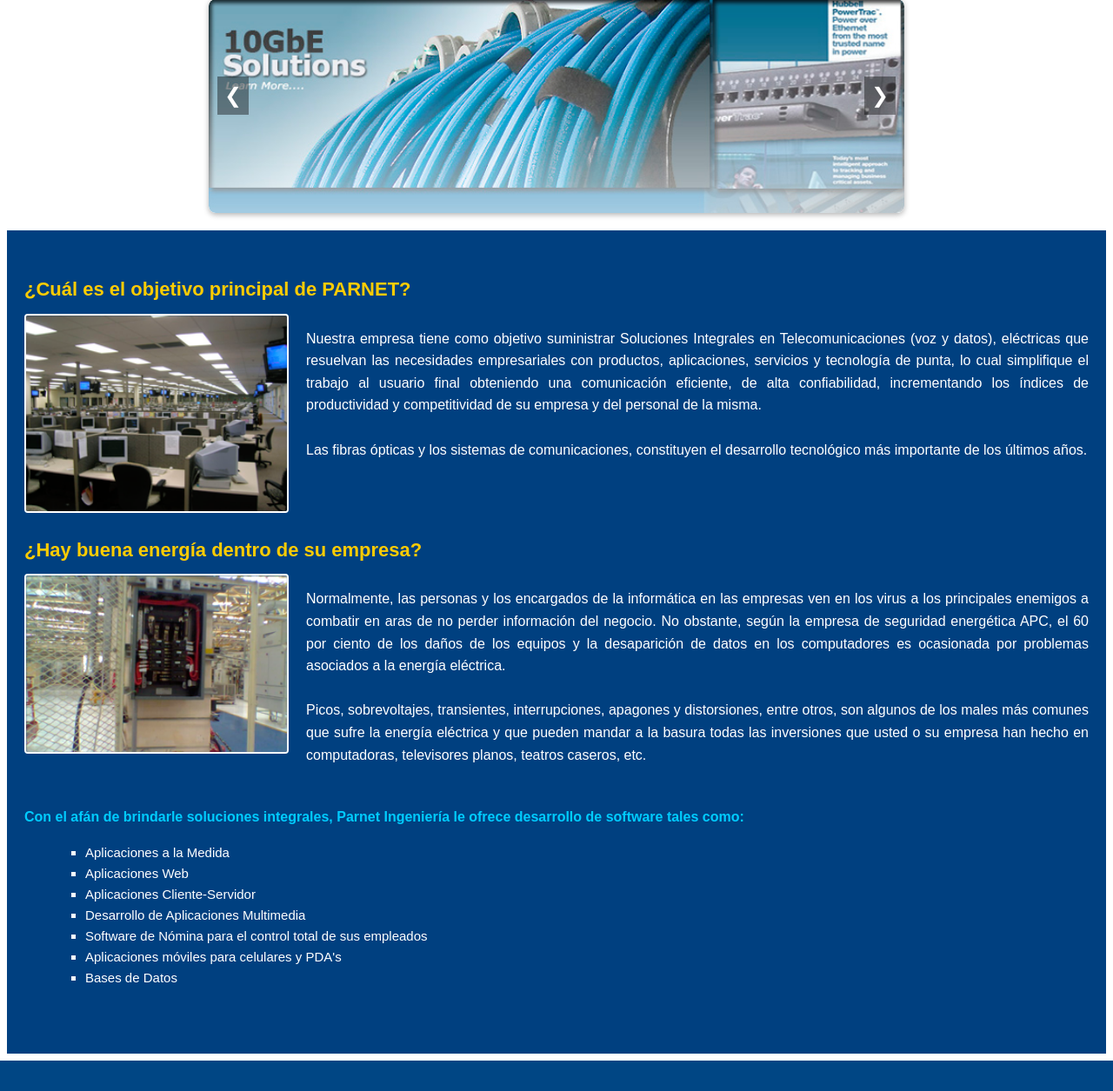
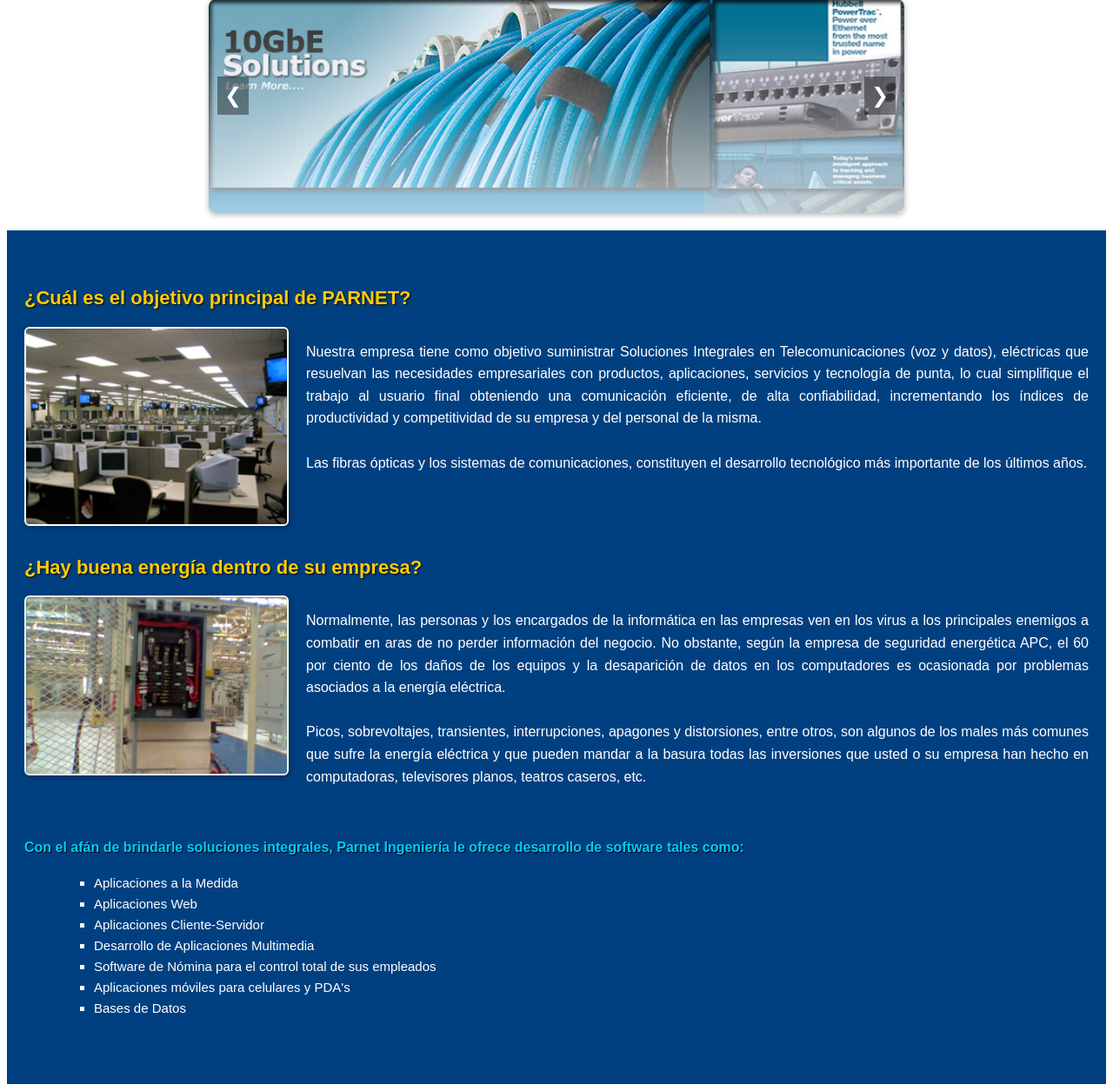
Before and after one commit to sofiag20/Parnet, a Flask app: page /contenido/principal in a window 1280 px wide. Shown: the part 21-1276 px from the top of the page at 87% size. Before the commit the page ends 1241 px from the top, so only its background shows below. Run offline with Flask 3, Linux system fonts and the light colour scheme.

Commit message:
actualizado

```diff
--- a/static/css/principal.css
+++ b/static/css/principal.css
@@ -42,8 +42,7 @@
   background-color: rgba(0,0,0,0.6);
 }
 
-
-/* ========== SECCIÓN INFORMATIVA ========== */
+/* ======= Sección informativa principal ======= */
 .info-section {
   padding: 30px 20px;
   background-color: #004080;
@@ -55,51 +54,54 @@
 .titulo {
   color: #ffcc00;
   font-size: 22px;
-  margin: 20px 0 10px;
+  margin: 30px 0 15px;
+  text-shadow: 1px 1px 2px #000;
 }
 
-/* BLOQUE CON IMAGEN + TEXTO */
+/* Imagen + texto en fila */
 .info-block {
   display: flex;
   flex-wrap: wrap;
+  gap: 20px;
+  margin-bottom: 30px;
   align-items: flex-start;
-  gap: 20px;
-  margin-bottom: 25px;
 }
 
 .info-img {
   width: 300px;
-  max-width: 100%;
-  border-radius: 4px;
+  height: auto;
+  border-radius: 6px;
   border: 2px solid #fff;
-  object-fit: cover;
+  box-shadow: 2px 2px 6px rgba(0, 0, 0, 0.3);
   flex-shrink: 0;
 }
 
+/* Texto al lado de la imagen */
 .info-block p {
   flex: 1;
   min-width: 250px;
   text-align: justify;
 }
 
-/* INTRODUCCIÓN SOFTWARE */
+/* Intro de software */
 .software-intro {
-  margin-top: 30px;
   font-weight: bold;
   color: #00ccff;
   font-size: 16px;
+  margin-top: 40px;
+  text-shadow: 1px 1px 1px #000;
 }
 
-/* LISTA DE SOFTWARE */
+/* Lista de software */
 .software-list {
-  margin-left: 30px;
+  margin-left: 40px;
   list-style-type: square;
   font-size: 15px;
-  color: #ffffff;
+  color: white;
   padding-bottom: 30px;
 }
 
-/* ========== RESPONSIVE ========== */
+/* Responsive para móviles */
 @media (max-width: 768px) {
   .info-block {
     flex-direction: column;
@@ -108,11 +110,7 @@
 
   .info-img {
     width: 100%;
-    max-width: 300px;
-  }
-
-  .carousel-btn {
-    font-size: 20px;
+    max-width: 400px;
   }
 
   .info-block p {
```
Also changed, not shown: templates/index.html (+6 -1 lines).
